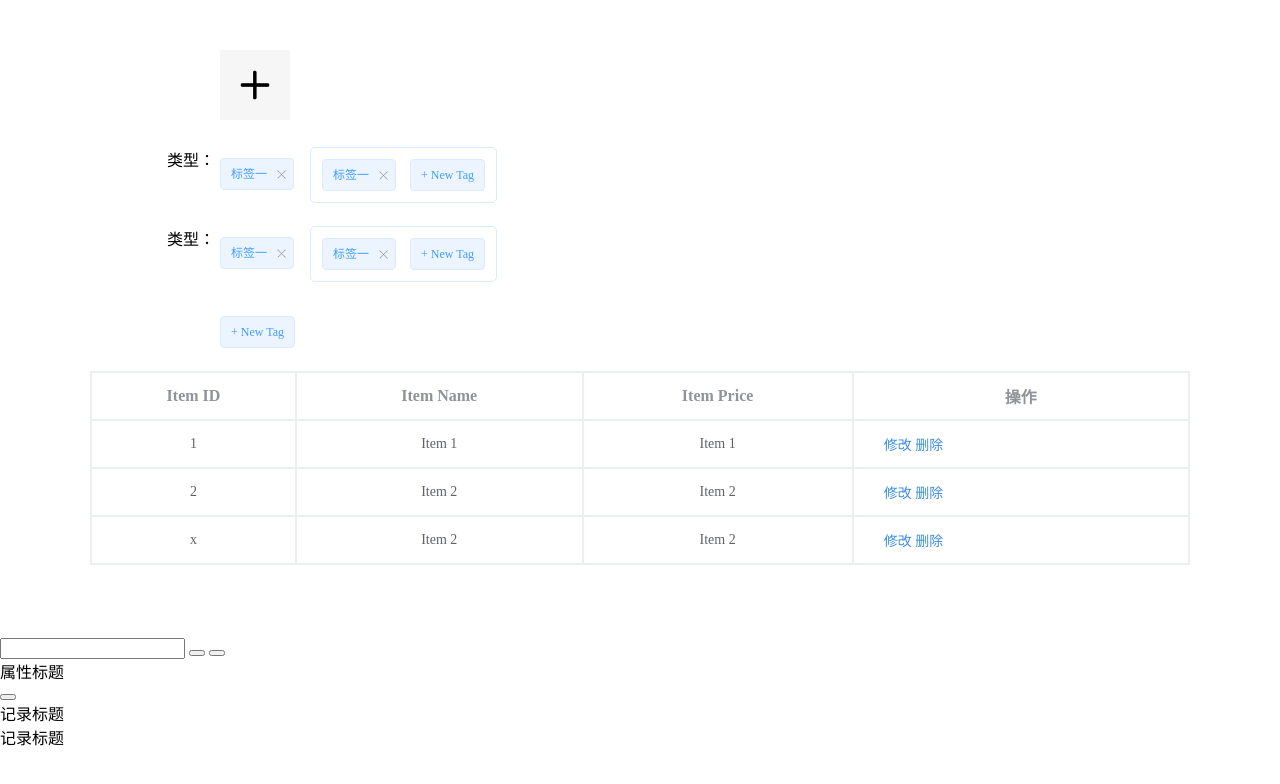
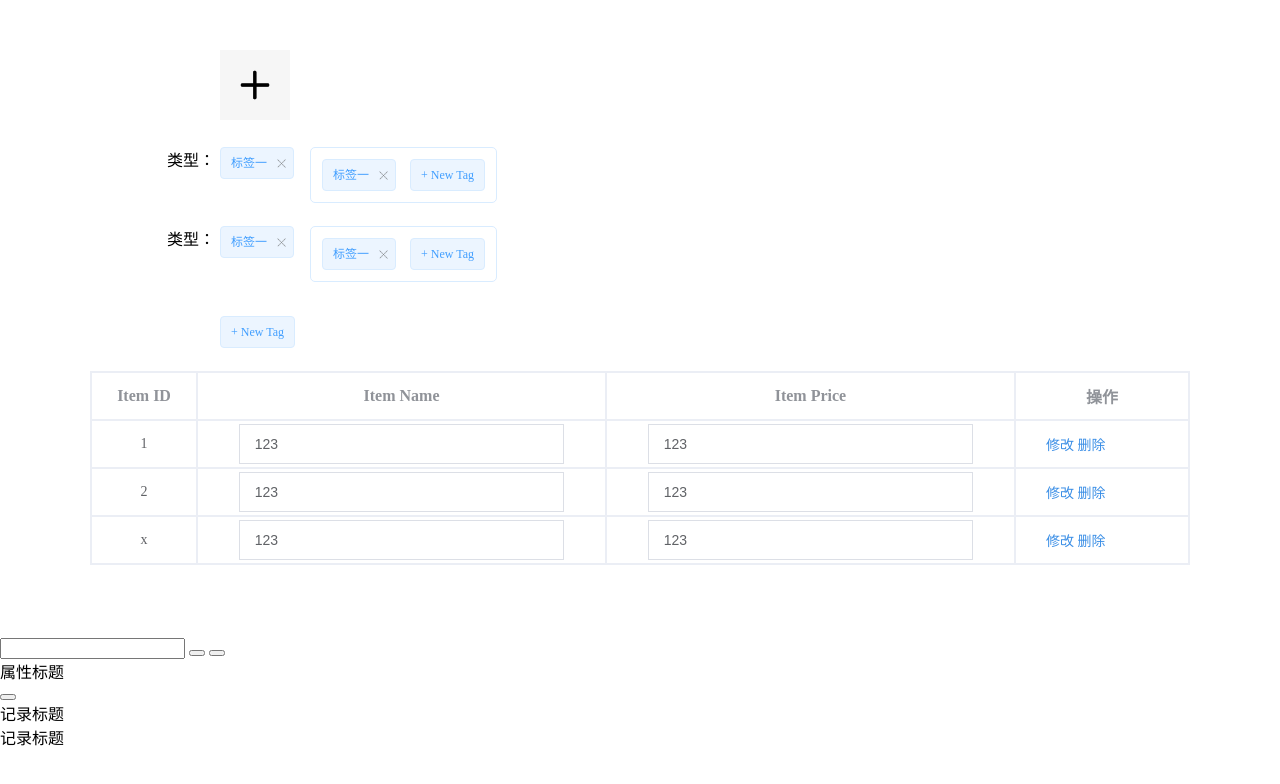
Before and after one commit to liyusky/aaaaaa, a plain HTML site: page index.html in a window 1280 px wide. Drawn offline with Linux system fonts and the light colour scheme.

Commit message:
优化页面

```diff
--- a/index.css
+++ b/index.css
@@ -290,7 +290,11 @@ thead th {
 tr:hover>td {
   background-color: #f5f7fa;
 }
-
+.w100{
+  width: 80%!important;
+  margin: auto!important;
+  border-radius: 0px!important;
+}
 .mt0 {
   margin-top: 0px !important;
 }
--- a/index.html
+++ b/index.html
@@ -24,8 +24,8 @@
         <div class="line">
           <div class="pgleft">类型：</div>
           <div class="pgright">
-            <div class="firtLable vt">
-              <span class="el-tag el-tag--light ">
+            <div class="firtLable vt ">
+              <span class="el-tag el-tag--light mt0">
                 <span>标签一</span>
                 <img src="./icon_gb_tc@3x.png" class="el-message-box__close close el-tag__close el-icon-close" />
               </span>
@@ -45,7 +45,7 @@
           </div>
           <div class="pgright">
             <div class="firtLable vt">
-              <span class="el-tag el-tag--light ">
+              <span class="el-tag el-tag--light mt0">
                 标签一 <img src="./icon_gb_tc@3x.png" class="el-message-box__close close el-tag__close el-icon-close" />
                 <!-- <i class="el-tag__close el-icon-close"></i> -->
               </span>
@@ -86,20 +86,20 @@
           <tbody>
             <tr>
               <td>1</td>
-              <td>Item 1</td>
-              <td>Item 1</td>
+              <td><input type="text" value="123"  placeholder="" class="el-input__inner w100"></td>
+              <td><input type="text" value="123"  placeholder="" class="el-input__inner w100"></td>
               <td class="cz"><span>修改</span> <span>删除</span></td>
             </tr>
             <tr>
               <td>2</td>
-              <td>Item 2</td>
-              <td>Item 2</td>
+              <td><input type="text" value="123"  placeholder="" class="el-input__inner w100"></td>
+              <td><input type="text" value="123"  placeholder="" class="el-input__inner w100"></td>
               <td class="cz"><span>修改</span> <span>删除</span></td>
             </tr>
             <tr>
               <td>x</td>
-              <td>Item 2</td>
-              <td>Item 2</td>
+              <td><input type="text" value="123"  placeholder="" class="el-input__inner w100"></td>
+              <td><input type="text" value="123"  placeholder="" class="el-input__inner w100"></td>
               <td class="cz"><span>修改</span> <span>删除</span></td>
             </tr>
           </tbody>
```
